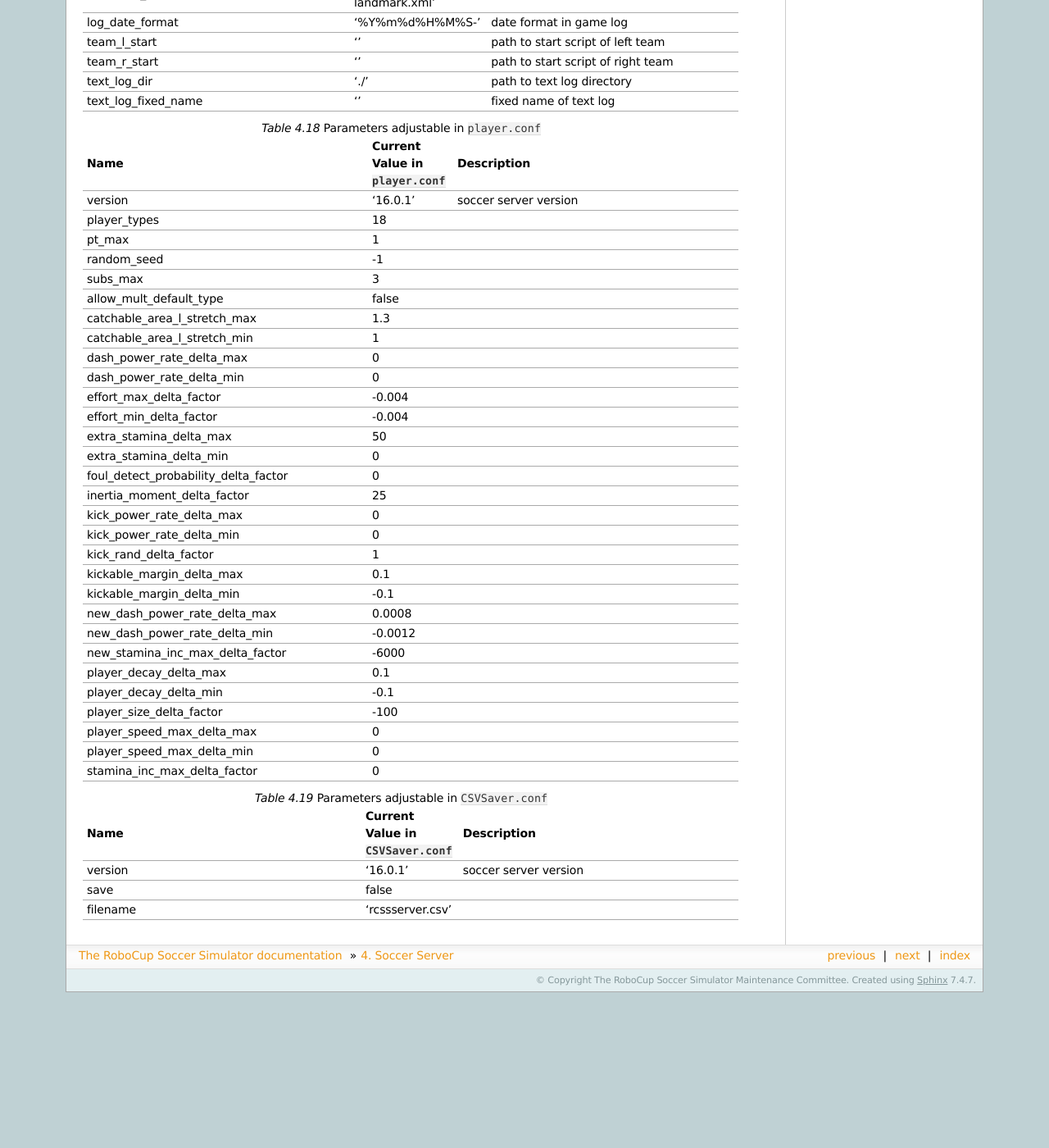
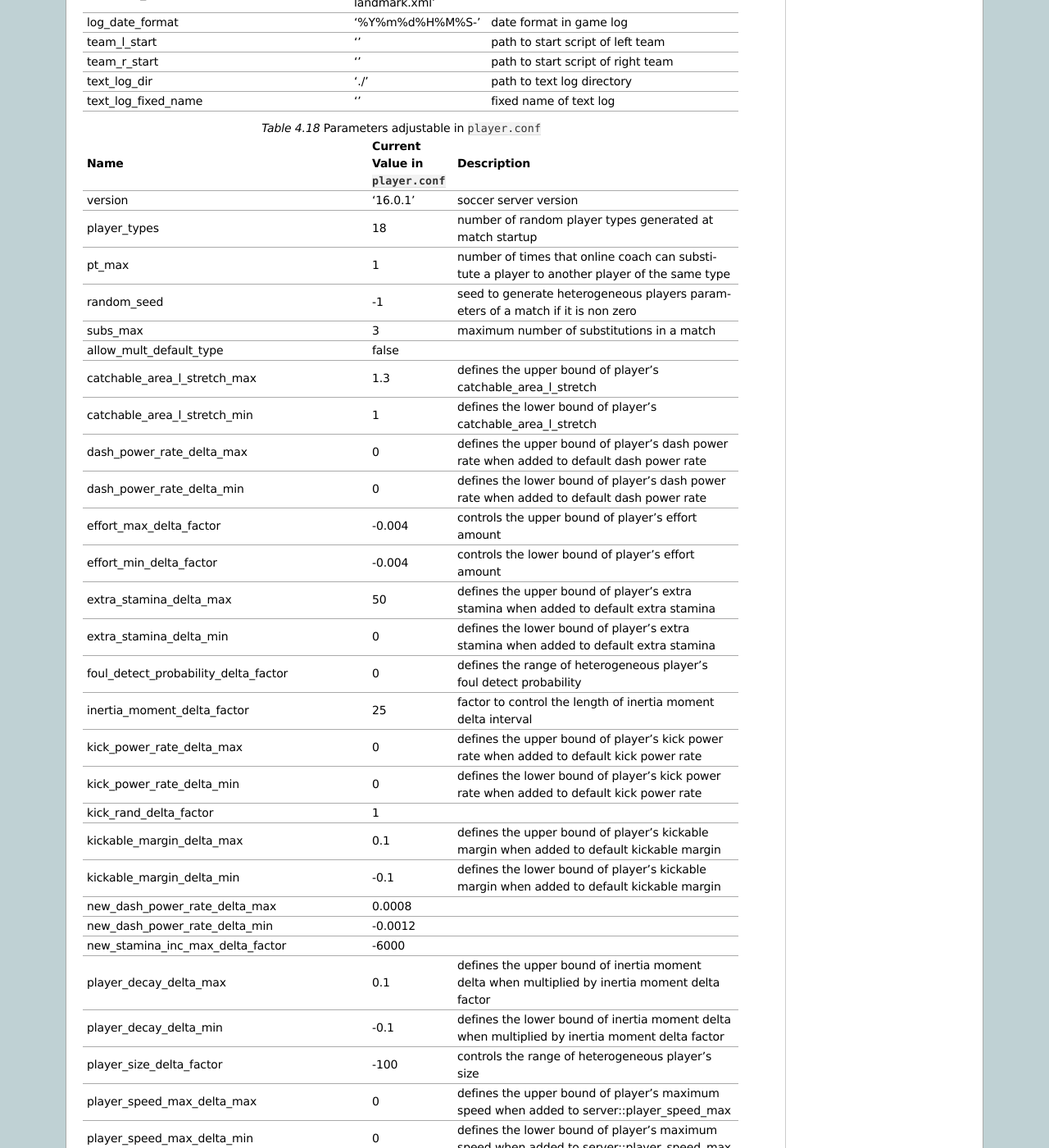
Before and after one commit to rcsoccersim/manual, a Sphinx documentation site: the page built from source/soccerserver.rst, in a window 1280 px wide and 1400 px high, scrolled down 30978 px. Shown: the whole window at 82% size. Built offline with Sphinx 7.4.7, drawn with Linux system fonts in a browser that asks for light colours; before the commit the page ends 32188 px from its top, so only the background shows below that; some of the changed text lies outside the part shown.

Commit message:
Update player.conf and CSVSaver.conf parameters description

```diff
--- a/source/soccerserver.rst
+++ b/source/soccerserver.rst
@@ -2470,64 +2470,64 @@ The Soccerserver Parameters
      - soccer server version
    * - player_types
      - 18
-     -
+     - number of random player types generated at match startup
    * - pt_max
      - 1
-     -
+     - number of times that online coach can substitute a player to another player of the same type
    * - random_seed
      - -1
-     -
+     - seed to generate heterogeneous players parameters of a match if it is non zero
    * - subs_max
      - 3
-     -
+     - maximum number of substitutions in a match
    * - allow_mult_default_type
      - false
      -
    * - catchable_area_l_stretch_max
      - 1.3
-     -
+     - defines the upper bound of player's catchable_area_l_stretch
    * - catchable_area_l_stretch_min
      - 1
-     -
+     - defines the lower bound of player's catchable_area_l_stretch
    * - dash_power_rate_delta_max
      - 0
-     -
+     - defines the upper bound of player's dash power rate when added to default dash power rate
    * - dash_power_rate_delta_min
      - 0
-     -
+     - defines the lower bound of player's dash power rate when added to default dash power rate
    * - effort_max_delta_factor
      - -0.004
-     -
+     - controls the upper bound of player's effort amount
    * - effort_min_delta_factor
      - -0.004
-     -
+     - controls the lower bound of player's effort amount
    * - extra_stamina_delta_max
      - 50
-     -
+     - defines the upper bound of player's extra stamina when added to default extra stamina
    * - extra_stamina_delta_min
      - 0
-     -
+     - defines the lower bound of player's extra stamina when added to default extra stamina
    * - foul_detect_probability_delta_factor
      - 0
-     -
+     - defines the range of heterogeneous player's foul detect probability
    * - inertia_moment_delta_factor
      - 25
-     -
+     - factor to control the length of inertia moment delta interval
    * - kick_power_rate_delta_max
      - 0
-     -
+     - defines the upper bound of player's kick power rate when added to default kick power rate
    * - kick_power_rate_delta_min
      - 0
-     -
+     - defines the lower bound of player's kick power rate when added to default kick power rate
    * - kick_rand_delta_factor
      - 1
      -
    * - kickable_margin_delta_max
      - 0.1
-     -
+     - defines the upper bound of player's kickable margin when added to default kickable margin
    * - kickable_margin_delta_min
      - -0.1
-     -
+     - defines the lower bound of player's kickable margin when added to default kickable margin
    * - new_dash_power_rate_delta_max
      - 0.0008
      -
@@ -2539,19 +2539,19 @@ The Soccerserver Parameters
      -
    * - player_decay_delta_max
      - 0.1
-     -
+     - defines the upper bound of inertia moment delta when multiplied by inertia moment delta factor
    * - player_decay_delta_min
      - -0.1
-     -
+     - defines the lower bound of inertia moment delta when multiplied by inertia moment delta factor
    * - player_size_delta_factor
      - -100
-     -
+     - controls the range of heterogeneous player's size
    * - player_speed_max_delta_max
      - 0
-     -
+     - defines the upper bound of player's maximum speed when added to server::player_speed_max
    * - player_speed_max_delta_min
      - 0
-     -
+     - defines the lower bound of player's maximum speed when added to server::player_speed_max
    * - stamina_inc_max_delta_factor
      - 0
      -
@@ -2568,7 +2568,7 @@ The Soccerserver Parameters
      - soccer server version
    * - save
      - false
-     -
+     - flag to save matches result in a file
    * - filename
      - 'rcssserver.csv'
-     -
+     - file to save the results to. If this file does not exist it will be created. Otherwise, the results will be appended to the end.
```
Also changed, not shown: other parts of source/soccerserver.rst (+2 -2 lines).
